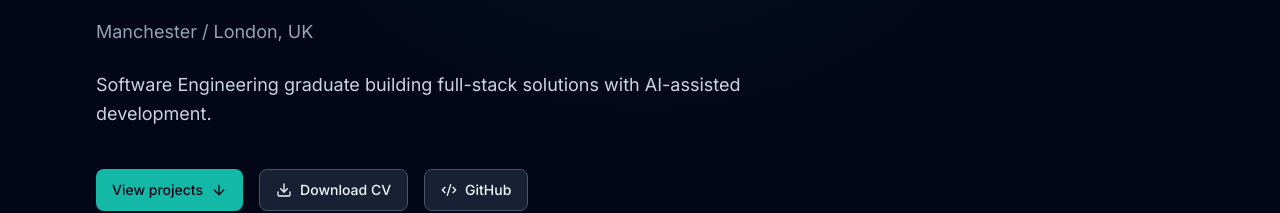
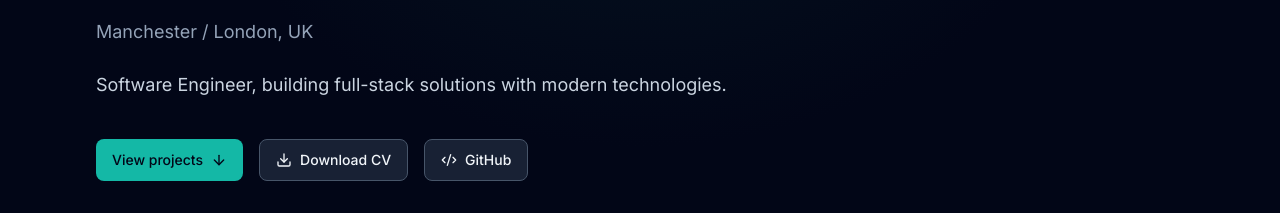
Before and after one commit to uumarabid/PortfolioWebsite, a React (Vite) app: page / in a window 1280 px wide. Shown: the part 277-490 px from the top of the page. Built offline with nearby package versions, Linux system fonts and the light colour scheme; no server answers.

Commit message:
Update profile.ts

```diff
--- a/src/data/profile.ts
+++ b/src/data/profile.ts
@@ -3,7 +3,7 @@ export const profile = {
   title: "Software Developer",
   location: "Manchester / London, UK",
   tagline:
-    "Software Engineering graduate building full-stack solutions with AI-assisted development.",
+    "Software Engineer, building full-stack solutions with modern technologies. ",
   summary:
     "A highly motivated Software Engineering graduate who is a heavy, practical user of AI to design, plan, and build software end-to-end. Experienced in translating problem statements and stakeholder discussions into clear requirements, breaking work down with structured planning, and rapidly delivering working solutions. Comfortable building applications using C#, JavaScript, and SQL, with hands-on exposure to cloud platforms, modern development practices, and agile delivery. Strong collaborator with a disciplined, detail-oriented approach, combining human judgement with AI to accelerate development while maintaining code quality, clarity, and intent.",
   cvPath: "/Muhammad-Umar-Abid-CV.pdf",
```
